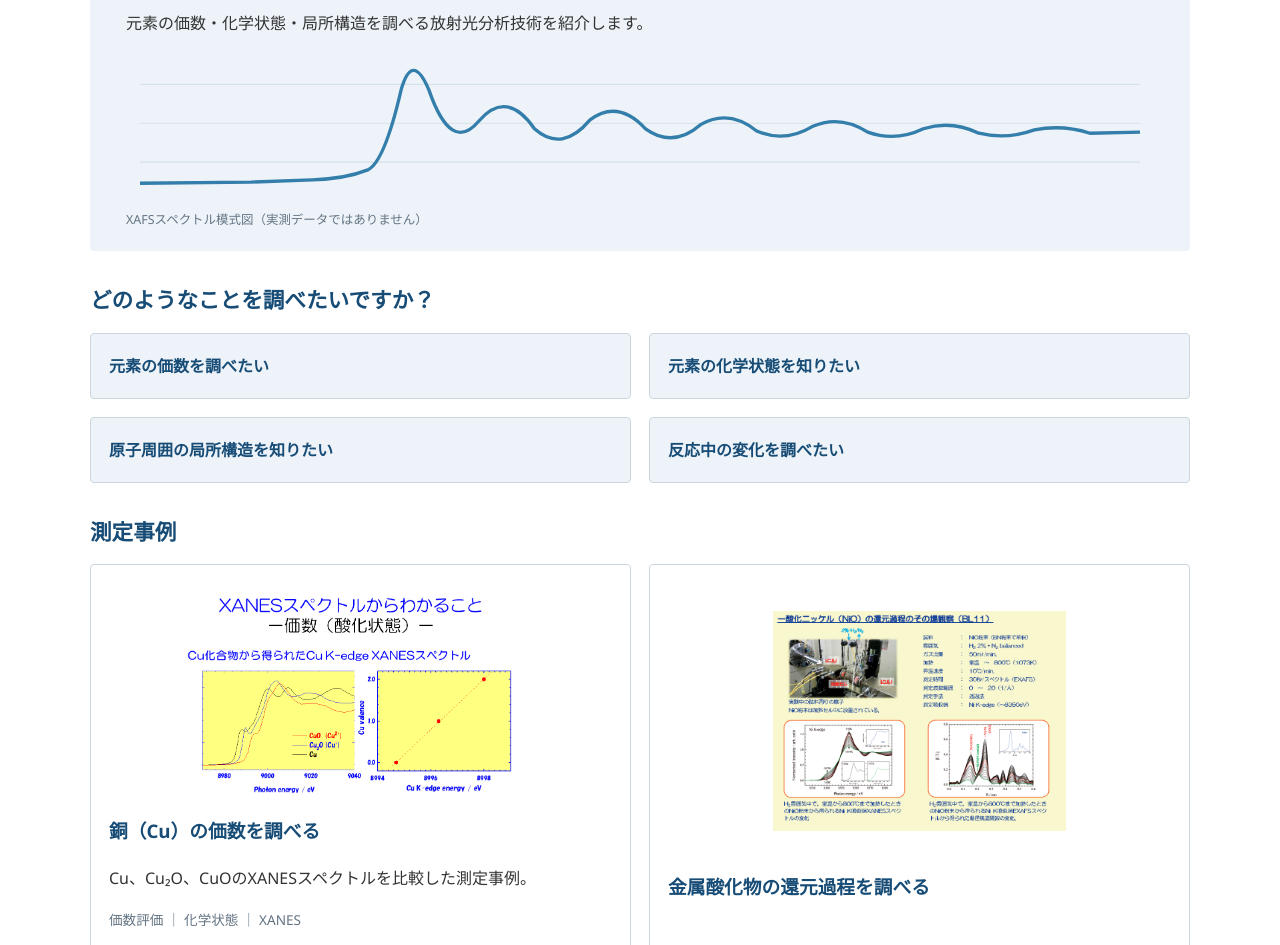
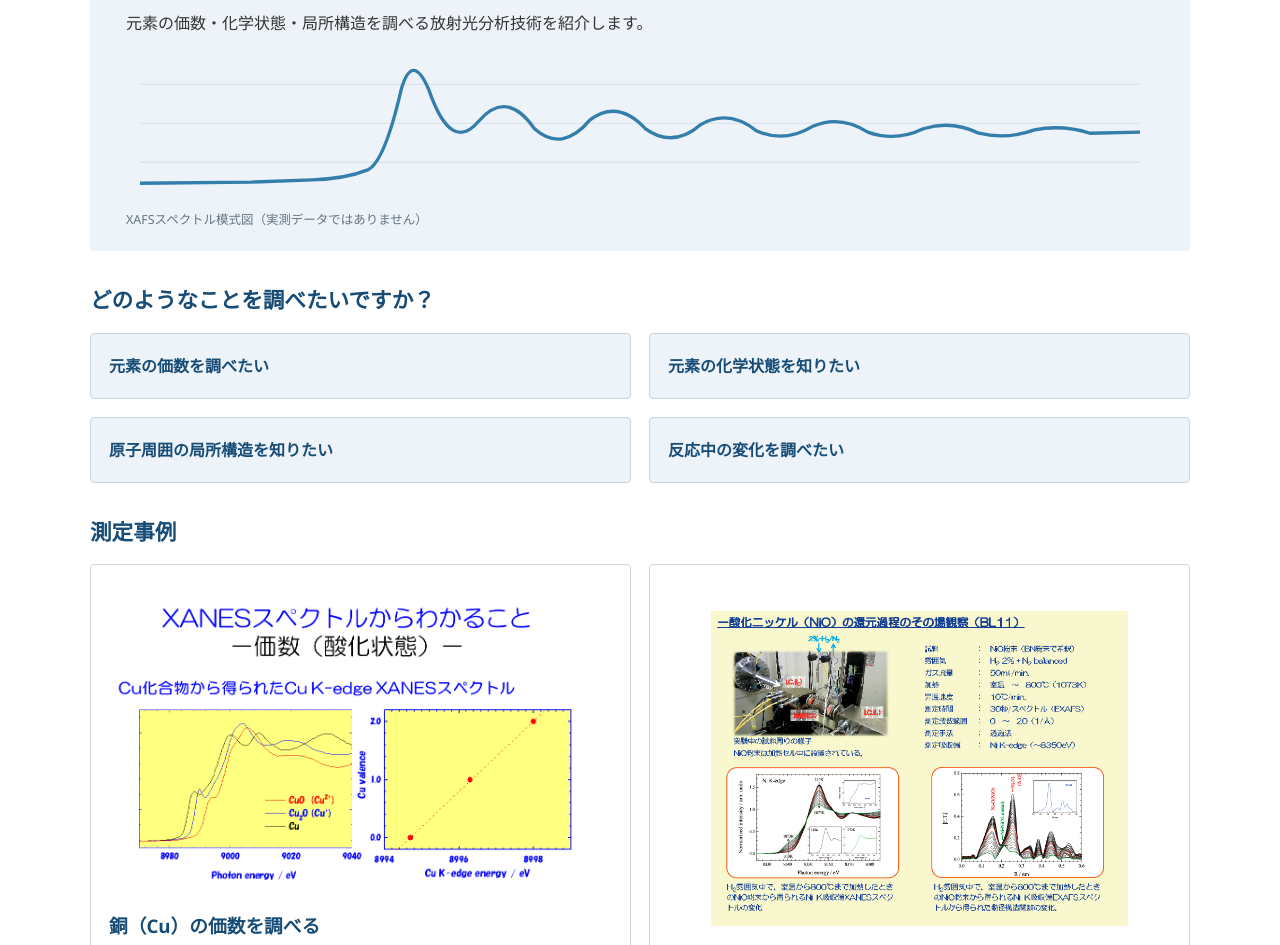
Before and after one commit to HiroSetoy/xafs-test, a plain HTML site: page index.html in a window 1280 px wide. Shown: the part 301-1246 px from the top of the page. Drawn offline with Linux system fonts and the light colour scheme.

Commit message:
Modify case-thumbnail styles for better responsiveness
Updated case-thumbnail styles to use aspect ratio and auto height.

```diff
--- a/style.css
+++ b/style.css
@@ -155,9 +155,12 @@ h2 {
 
 /* 測定事例のサムネイル画像 */
 .case-thumbnail {
+    display: block;
     width: 100%;
-    height: 220px;
+    aspect-ratio: 16 / 10;
+    height: auto;
     object-fit: contain;
+    background: white;
 }
 
 /* ビームライン情報 */
```
